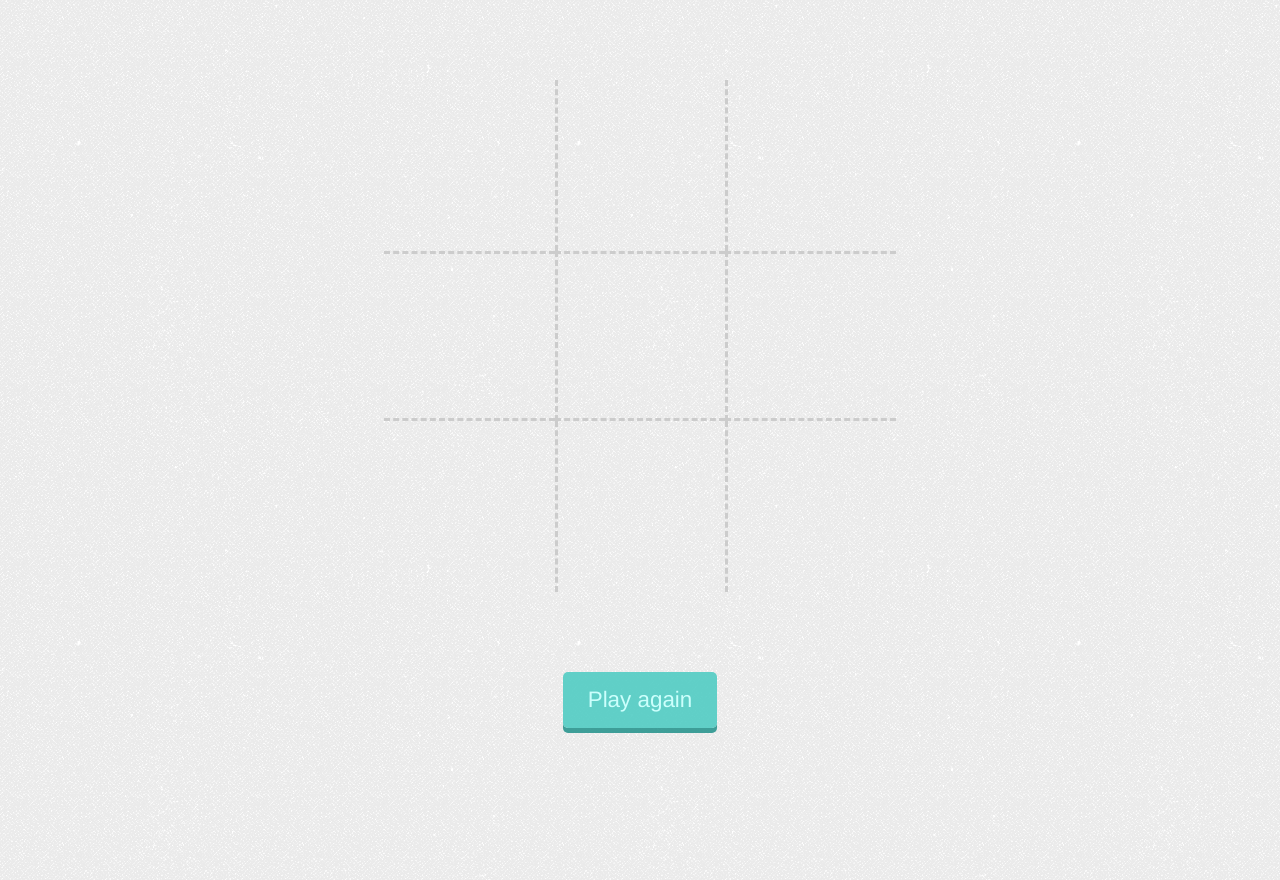
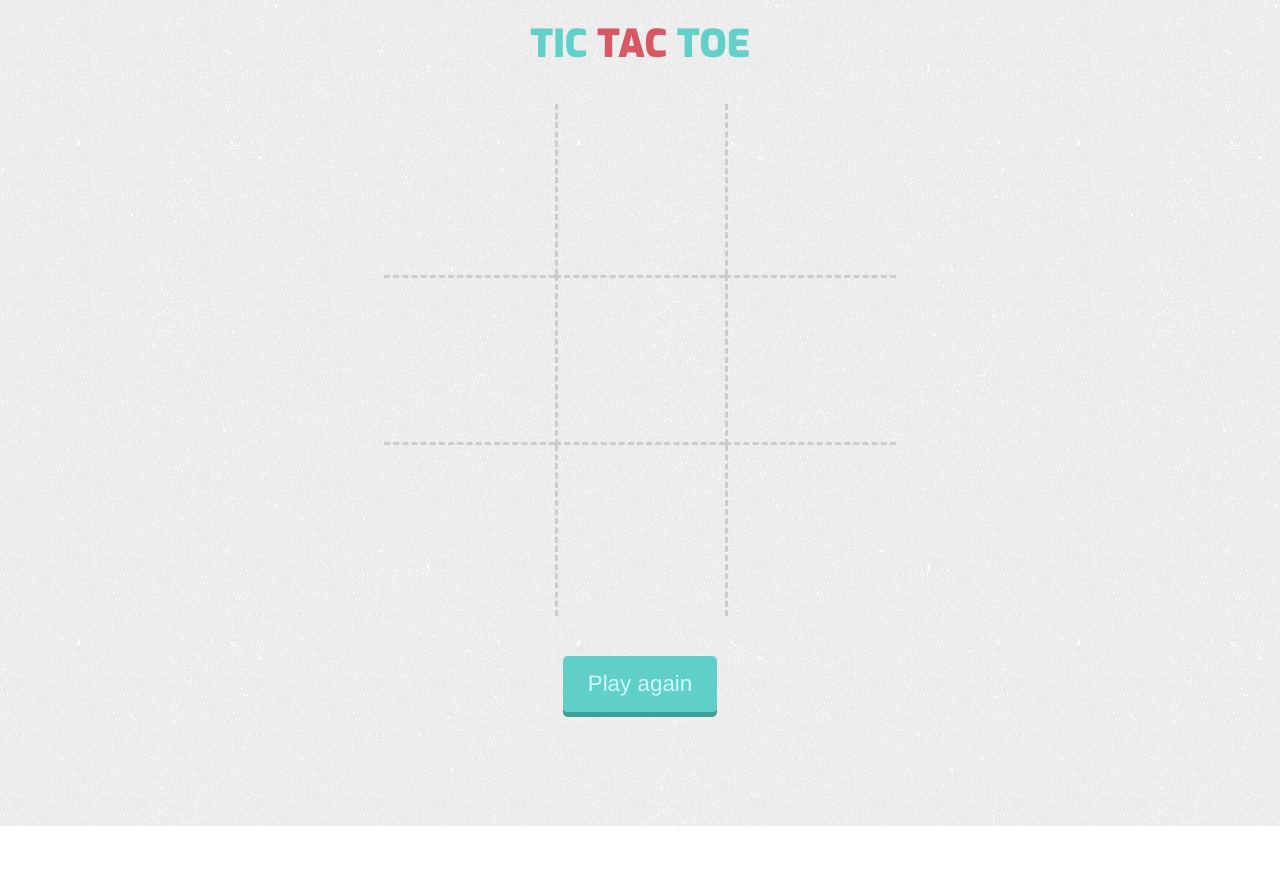
Before and after one commit to leotumwattana/TTT, a plain HTML site: page app/index.html in a window 1280 px wide. After the commit the page ends 826 px from the top, so only its background shows below. Drawn offline with nearby package versions, Linux system fonts and the light colour scheme.

Commit message:
Adds title

```diff
--- a/app/css/application.css
+++ b/app/css/application.css
@@ -5,7 +5,7 @@ body { background-image: url(/img/backgroundtexture.png); }
 #game-board {
   width: 70vw;
   height: 70vw;
-  margin: 80px auto;
+  margin: 40px auto;
 }
 
 .cell {
@@ -35,6 +35,17 @@ body { background-image: url(/img/backgroundtexture.png); }
 .x { color: hsla(355, 63%, 56%, 0.9); }
 .o { color: hsla(176, 55%, 56%, 0.9); }
 
+.tic { color: hsla(176, 55%, 56%, 0.9); }
+.tac { color: hsla(355, 63%, 56%, 0.9); }
+.toe { color: hsla(176, 55%, 56%, 0.9); }
+
+header {
+  font-family: 'Exo', sans-serif;
+  text-align: center;
+  text-transform: uppercase;
+  font-size: 120%;
+}
+
 footer {
   text-align: center;
 }
--- a/app/index.html
+++ b/app/index.html
@@ -10,6 +10,13 @@
   </head>
   <body>
     <main role="main" data-ng-app="TTT">
+      <header>
+        <h1>
+         <span class="tic">Tic</span>
+         <span class="tac">Tac</span>
+         <span class="toe">Toe</span>
+        </h1>
+      </header>
       <div data-ng-controller="BoardController">
         <div id="game-board">
           <div id="cell-0" class="cell top left {{ board[0] }}"
```
